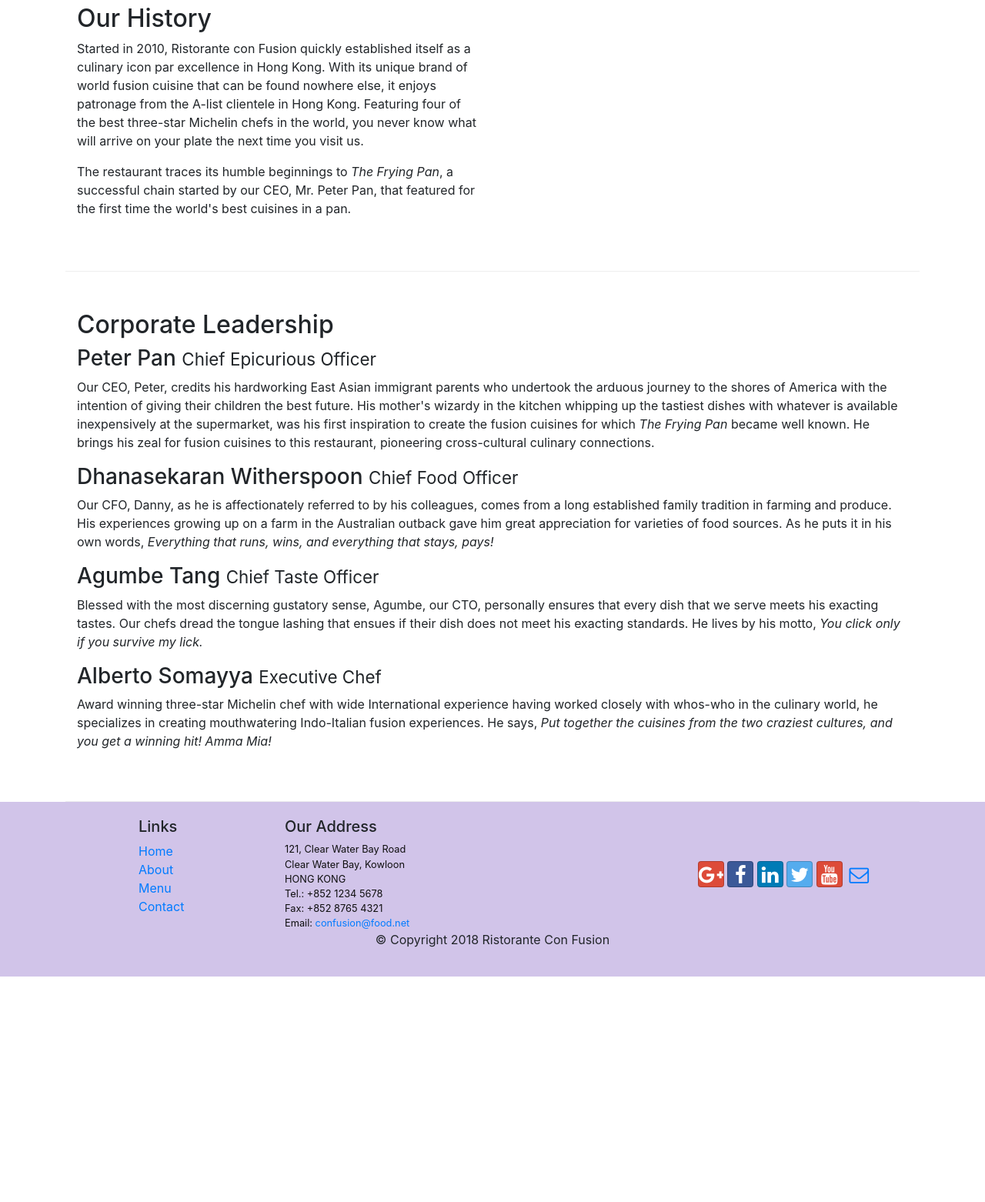
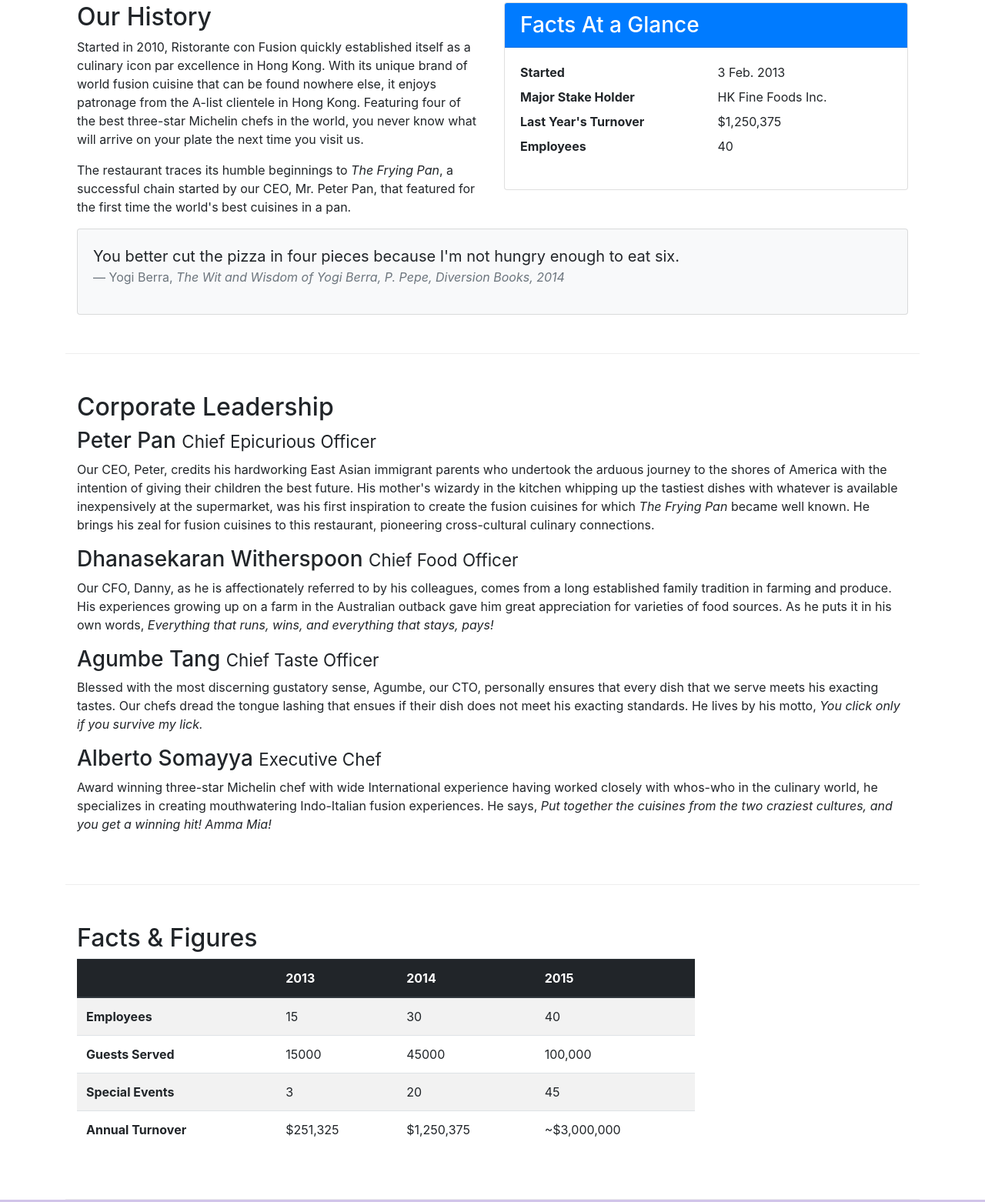
Before and after one commit to noeva/finalAss, a website: page aboutus.html in a window 1280 px wide. Shown: the part 462-2024 px from the top of the page at 77% size. Before the commit the page ends 1731 px from the top, so only its background shows below. Drawn offline with nearby package versions, Linux system fonts and the light colour scheme.

Commit message:
tables and cards

```diff
--- a/aboutus.html
+++ b/aboutus.html
@@ -56,13 +56,40 @@
                <hr>
             </div>
         </div>
-        <div class="row row-content align-items-center">
+        <div class="row row-content">
             <div class="col-12 col-sm-6">
                 <h2>Our History</h2>
                 <p >Started in 2010, Ristorante con Fusion quickly established itself as a culinary icon par excellence in Hong Kong. With its unique brand of world fusion cuisine that can be found nowhere else, it enjoys patronage from the A-list clientele in Hong Kong.  Featuring four of the best three-star Michelin chefs in the world, you never know what will arrive on your plate the next time you visit us.</p>
                 <p>The restaurant traces its humble beginnings to <em>The Frying Pan</em>, a successful chain started by our CEO, Mr. Peter Pan, that featured for the first time the world's best cuisines in a pan.</p>
             </div>
             <div class="col-12 col-sm">
+                <div class="card">
+                    <h3 class="card-header bg-primary text-white">Facts At a Glance</h3>
+                    <div class="card-body">
+                        <dl class="row">
+                            <dt class="col-6">Started</dt>
+                            <dd class="col-6">3 Feb. 2013</dd>
+                            <dt class="col-6">Major Stake Holder</dt>
+                            <dd class="col-6">HK Fine Foods Inc.</dd>
+                            <dt class="col-6">Last Year's Turnover</dt>
+                            <dd class="col-6">$1,250,375</dd>
+                            <dt class="col-6">Employees</dt>
+                            <dd class="col-6">40</dd>
+                        </dl>
+                    </div>
+                </div>
+            </div>
+            <div class="col-12">
+                <div class="card card-body bg-light">
+                    <blockquote class="blockquote">
+                        <p class="mb-0">You better cut the pizza in four pieces because
+                            I'm not hungry enough to eat six.</p>
+                        <footer class="blockquote-footer">Yogi Berra,
+                            <cite title="Source Title">The Wit and Wisdom of Yogi Berra,
+                            P. Pepe, Diversion Books, 2014</cite>
+                        </footer>
+                    </blockquote>
+                </div>
             </div>
         </div>
         <div class="row row-content align-items-center">
@@ -78,9 +105,53 @@
                 <p class="d-none d-sm-block">Award winning three-star Michelin chef with wide International experience having worked closely with whos-who in the culinary world, he specializes in creating mouthwatering Indo-Italian fusion experiences. He says, <em>Put together the cuisines from the two craziest cultures, and you get a winning hit! Amma Mia!</em></p>
             </div>
        </div>
+        <div class="row row-content">
+            <div class="col-12 col-sm-9">
+                <h2>Facts &amp; Figures</h2>
+                <div class="table-responsive">
+                    <table class="table table-striped">
+                        <thead class="thead-dark">
+                            <tr>
+                                <th>&nbsp;</th>
+                                <th>2013</th>
+                                <th>2014</th>
+                                <th>2015</th>
+                            </tr>
+                        </thead>
+                        <tbody>
+                            <tr>
+                                <th>Employees</th>
+                                <td>15</td>
+                                <td>30</td>
+                                <td>40</td>
+                            </tr>
+                            <tr>
+                                <th>Guests Served</th>
+                                <td>15000</td>
+                                <td>45000</td>
+                                <td>100,000</td>
+                            </tr>
+                            <tr>
+                                <th>Special Events</th>
+                                <td>3</td>
+                                <td>20</td>
+                                <td>45</td>
+                            </tr>
+                            <tr>
+                                <th>Annual Turnover</th>
+                                <td>$251,325</td>
+                                <td>$1,250,375</td>
+                                <td>~$3,000,000</td>
+                            </tr>
+                        </tbody>
+                    </table>
+                </div>
+            </div>
+            <div class="col-12 col-sm-3">
 
+            </div>
+        </div>
     </div>
-
     <footer class="footer">
         <div class="container">
             <div class="row">
```
